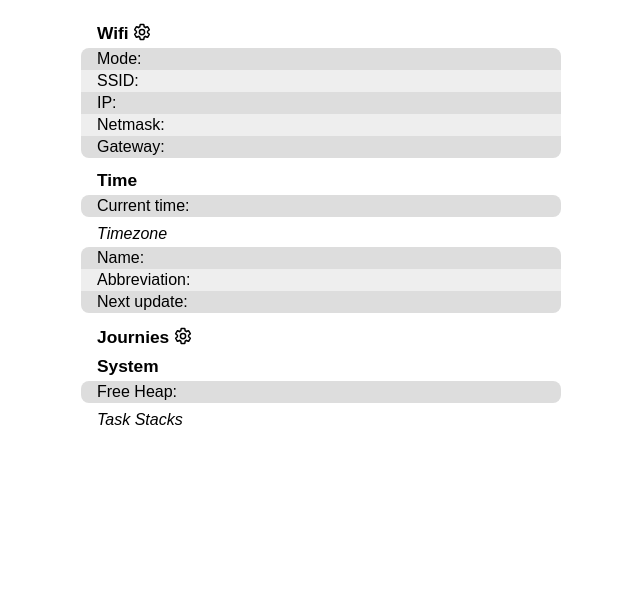
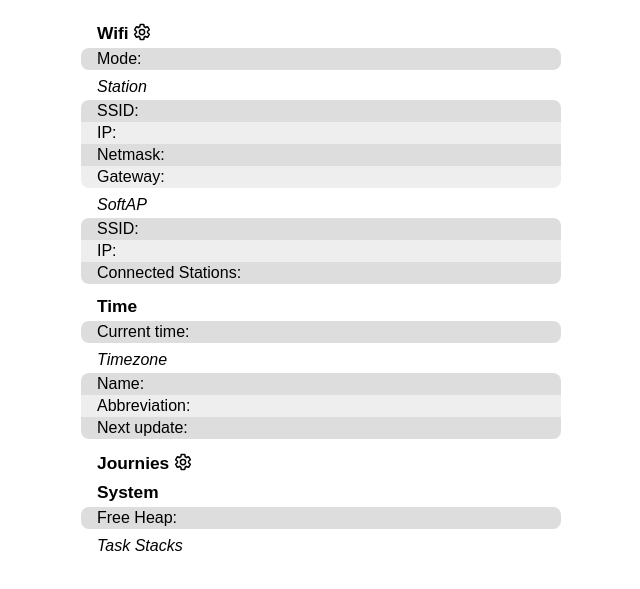
Before and after one commit to olofos/SL-clock-web-app, a website: page src/index.html in a window 1280 px wide. Shown: the part 181-770 px from the top of the page, without its empty margins (319-959 px from the left). Drawn offline with Linux system fonts and the light colour scheme; no server answers.

Commit message:
HTML for softAP status

```diff
--- a/src/index.html
+++ b/src/index.html
@@ -59,11 +59,24 @@
           </h3>
           <div class="status-list">
             <div class="status striped"><span class="status-label">Mode: </span><span id="status-wifi-mode" class="status-value"></span></div>
-            <div class="status striped"><span class="status-label">SSID: </span><span id="status-wifi-ssid" class="status-value"></span></div>
-            <div class="status striped"><span class="status-label">IP: </span><span id="status-wifi-ip" class="status-value"></span></div>
-            <div class="status striped"><span class="status-label">Netmask: </span><span id="status-wifi-netmask" class="status-value"></span></div>
-            <div class="status striped"><span class="status-label">Gateway: </span><span id="status-wifi-gateway" class="status-value"></span></div>
           </div>
+          <section>
+            <h4>Station</h4>
+            <div class="status-list status-wifi-station">
+              <div class="status striped"><span class="status-label">SSID: </span><span class="status-value status-wifi-ssid"></span></div>
+              <div class="status striped"><span class="status-label">IP: </span><span class="status-value status-wifi-ip"></span></div>
+              <div class="status striped"><span class="status-label">Netmask: </span><span class="status-value status-wifi-netmask"></span></div>
+              <div class="status striped"><span class="status-label">Gateway: </span><span class="status-value status-wifi-gateway"></span></div>
+            </div>
+          </section>
+          <section>
+            <h4>SoftAP</h4>
+            <div class="status-list status-wifi-softap">
+              <div class="status striped"><span class="status-label">SSID: </span><span class="status-value status-wifi-ssid"></span></div>
+              <div class="status striped"><span class="status-label">IP: </span><span class="status-value status-wifi-ip"></span></div>
+              <div class="status striped"><span class="status-label">Connected Stations: </span><span class="status-value status-wifi-connected-stations"></span></div>
+            </div>
+          </section>
         </section>
         <section>
           <h3>Time</h3>
```
